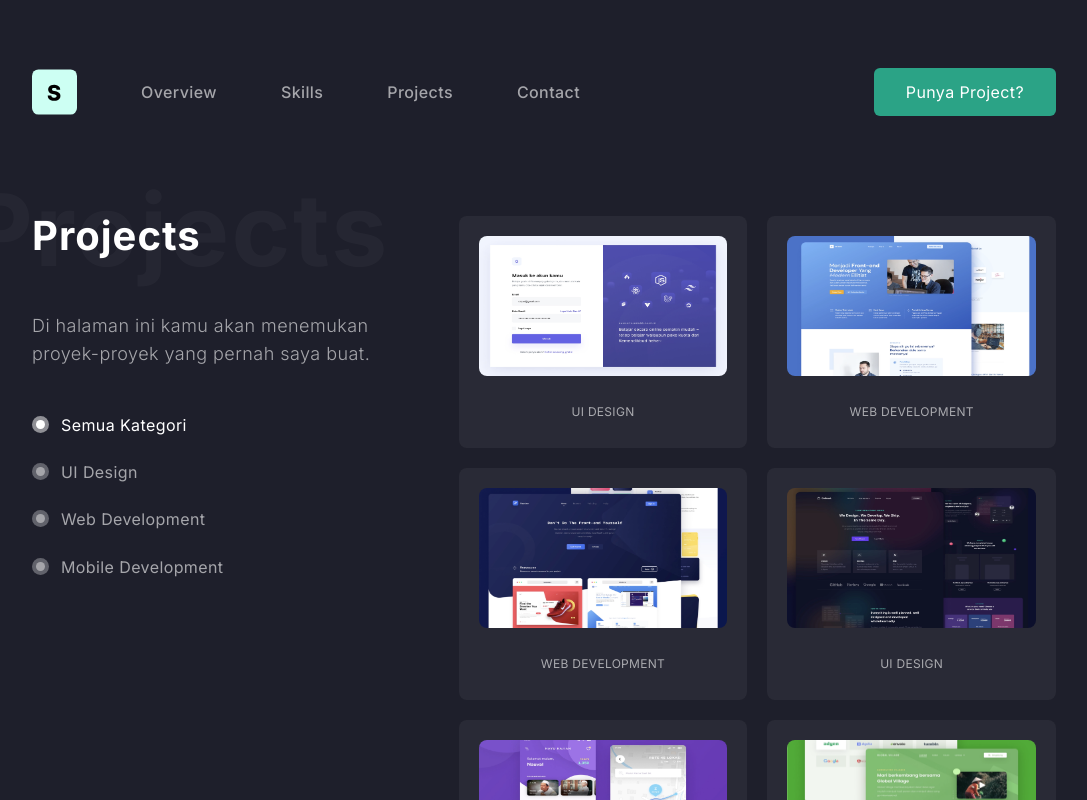
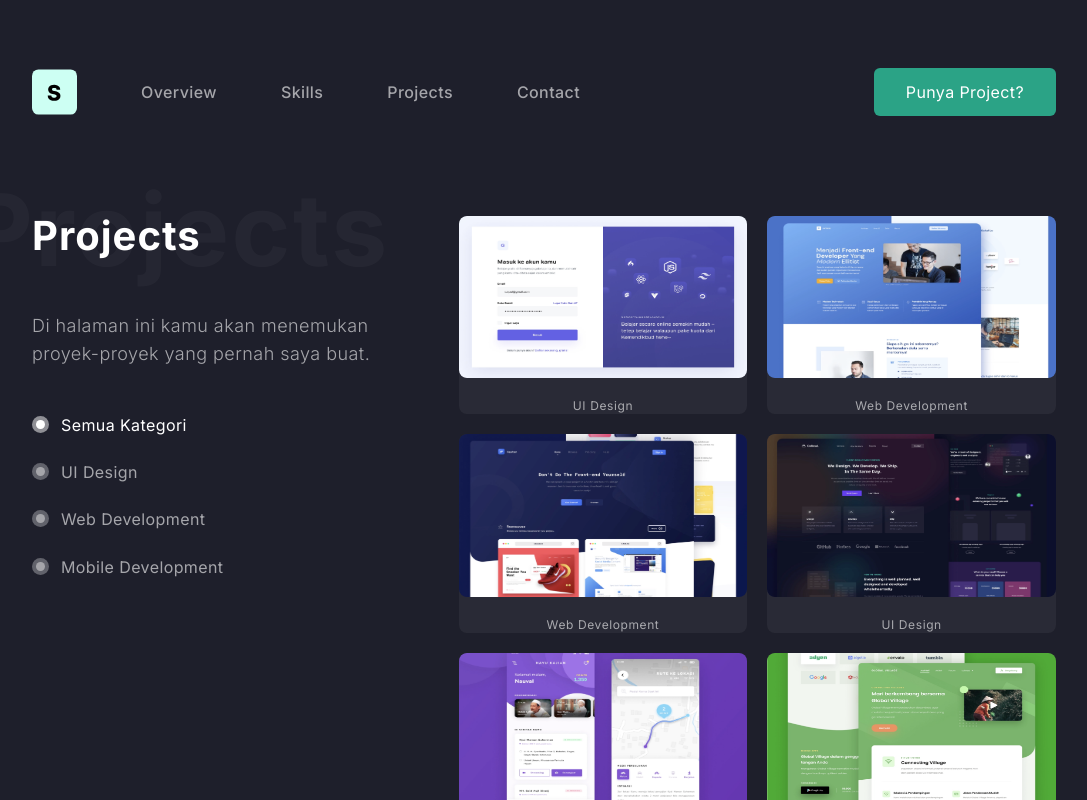
Before and after one commit to hudadamar21/codedesign-the-sugiharto, a Vue app: page /projects in a window 1280 px wide. Shown: the top 800 px of the page, without its empty margins (96-1183 px from the left). Built offline with nearby package versions, Linux system fonts and the light colour scheme.

Commit message:
update card normal compoenent

```diff
--- a/src/components/CardNormal.vue
+++ b/src/components/CardNormal.vue
@@ -3,15 +3,26 @@ defineProps({
   title: String,
   subTitle: String,
   image: String,
+  subTitleUppercase: Boolean,
+  noPadding: Boolean
 })
+
+defineEmits(['imageClick'])
 </script>
 
 <template>
-  <div class="p-5 pb-7 rounded-lg text-center">
-    <img :src="image" class="aspect-video w-full rounded-lg mb-7" :alt="title" />
-    <h2 class="mb-3">
+  <div class="rounded-lg text-center">
+    <img
+      @click="$emit('imageClick')"
+      :src="image"
+      class="aspect-video w-full rounded-lg mb-5"
+      :alt="title"
+    />
+    <h2 class="mb-3 tracking-wider">
       {{ title }}
     </h2>
-    <p class="text-xs text-white/60 uppercase">{{ subTitle }}</p>
+    <p class="text-xs text-white/60 px-5 tracking-wider" :class="subTitleUppercase ? 'uppercase' : ''">
+      {{ subTitle }}
+    </p>
   </div>
 </template>
```
